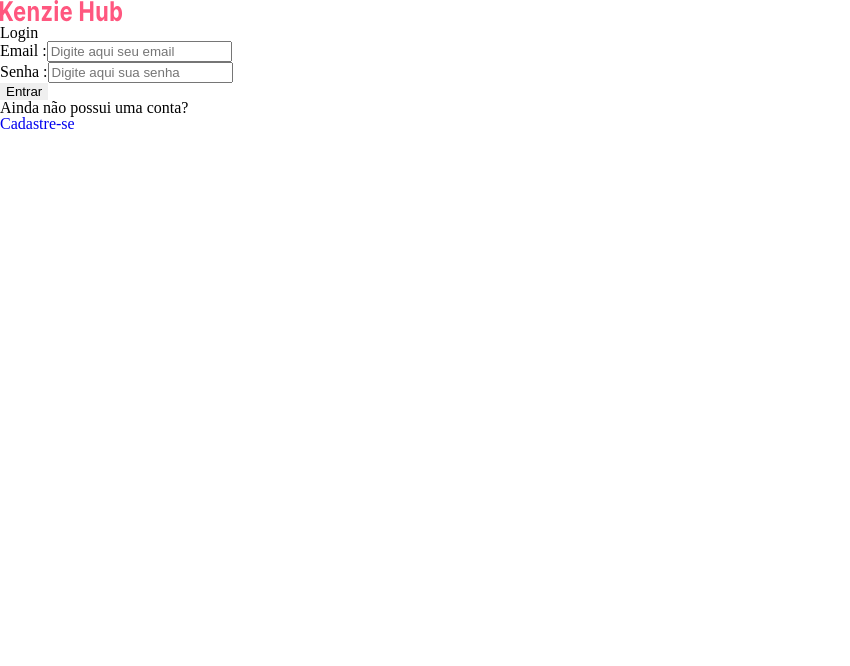
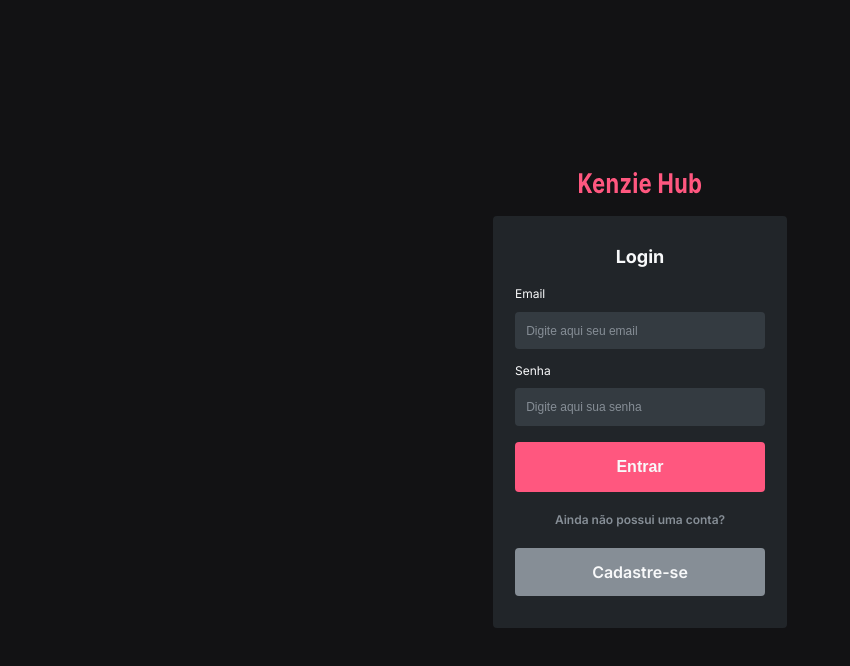
Before and after one commit to bruno-palma/m3-react-kenzie-hub-bruno-palma, a React (Vite) app: page / in a window 1280 px wide. Shown: the top 666 px of the page, without its empty margins (0-850 px from the left). Built offline with nearby package versions, Linux system fonts and the light colour scheme.

Commit message:
Começando a Estilização com SASS

```diff
--- a/src/App.jsx
+++ b/src/App.jsx
@@ -1,10 +1,24 @@
+import { ToastContainer } from "react-toastify";
 import { RouterMain } from "./routes/RouterMain";
+import "react-toastify/dist/ReactToastify.css";
 import "./styles/index.scss";
 
 const App = () => {
   return (
     <>
       <RouterMain />
+      <ToastContainer
+        position="top-right"
+        autoClose={3000}
+        hideProgressBar={false}
+        newestOnTop={false}
+        closeOnClick
+        rtl={false}
+        pauseOnFocusLoss
+        draggable
+        pauseOnHover
+        theme="dark"
+      />
     </>
   );
 };
--- a/src/components/Input/index.jsx
+++ b/src/components/Input/index.jsx
@@ -1,11 +1,12 @@
 import { forwardRef } from "react";
+import styles from "./styles.module.scss";
 
 export const Input = forwardRef(({ label, error, ...rest }, ref) => {
   return (
-    <div>
-      <label>{label} :</label>
-      <input ref={ref} {...rest} />
-      {error ? <p>{error.message}</p> : null}
+    <div className={styles.div}>
+      <label className={styles.label}>{label}</label>
+      <input className={styles.input} ref={ref} {...rest} />
+      {error ? <p className={styles.text}>{error.message}</p> : null}
     </div>
   );
 });
--- /dev/null
+++ b/src/components/Input/styles.module.scss
@@ -0,0 +1,44 @@
+.div {
+  width: 250px;
+  display: flex;
+  flex-direction: column;
+  gap: 0.7rem;
+  margin-bottom: 1rem;
+
+  .label {
+    color: var(--grey-0);
+    font-size: var(--headline-size);
+    font-weight: var(--font-regular);
+  }
+
+  .input {
+    border: none;
+    color: var(--grey-0);
+    background-color: var(--grey-2);
+    border-radius: var(--radius-default);
+    padding: 0.7rem;
+
+    &:focus {
+      outline: none;
+      color: var(--grey-0);
+      border: var(--border-default);
+    }
+
+    &:-webkit-autofill {
+      -webkit-text-fill-color: var(--grey-0);
+      -webkit-box-shadow: 0 0 0 100px var(--grey-2) inset;
+    }
+
+    &::placeholder {
+      color: var(--grey-1);
+      font-size: var(--headline-size);
+      font-weight: var(--font-regular);
+    }
+  }
+
+  .text {
+    color: var(--grey-0);
+    font-size: var(--headline-size);
+    font-weight: var(--font-bold);
+  }
+}
--- a/src/components/LoginForm/index.jsx
+++ b/src/components/LoginForm/index.jsx
@@ -13,8 +13,6 @@ export const LoginForm = () => {
     handleSubmit,
     formState: { errors },
   } = useForm({ resolver: zodResolver(loginFormSchema) });
-
-  //   Adicionar o errors nos inputs vindo do useForm
 
   return (
     <form onSubmit={handleSubmit(userLogin)}>
@@ -32,7 +30,9 @@ export const LoginForm = () => {
         placeholder="Digite aqui sua senha"
         {...register("password")}
       />
-      <button type="submit">Entrar</button>
+      <button className="button-default" type="submit">
+        Entrar
+      </button>
     </form>
   );
 };
--- a/src/components/RegisterForm/index.jsx
+++ b/src/components/RegisterForm/index.jsx
@@ -13,8 +13,6 @@ export const RegisterForm = () => {
     handleSubmit,
     formState: { errors },
   } = useForm({ resolver: zodResolver(registerFormSchema) });
-
-  //   Adicionar o errors nos inputs vindo do useForm
 
   return (
     <form onSubmit={handleSubmit(userRegister)}>
--- a/src/pages/LoginPage/index.jsx
+++ b/src/pages/LoginPage/index.jsx
@@ -3,6 +3,7 @@ import { Link } from "react-router-dom";
 import { LoginForm } from "../../components/LoginForm";
 import { useContext, useEffect } from "react";
 import { UserContext } from "../../providers/UserContext";
+import styles from "./styles.module.scss";
 
 export const LoginPage = () => {
   const { userAutoLogin } = useContext(UserContext);
@@ -13,19 +14,23 @@ export const LoginPage = () => {
 
   return (
     <>
-      <header>
+      <div className={styles.container}>
+        <header className={styles.header}>
           <img src={LogoKenzieHub} alt="Logo Kenzie Hub" />
         </header>
-      <main>
-        <div>
+        <main className={styles.main}>
+          <div className={styles.info}>
             <h2>Login</h2>
             <LoginForm />
-          <div>
+            <div className={styles.content}>
               <h4>Ainda não possui uma conta?</h4>
-            <Link to={"/register"}>Cadastre-se</Link>
+              <Link className={styles.link} to={"/register"}>
+                Cadastre-se
+              </Link>
             </div>
           </div>
         </main>
+      </div>
     </>
   );
 };
--- /dev/null
+++ b/src/pages/LoginPage/styles.module.scss
@@ -0,0 +1,63 @@
+.container {
+  width: 100vw;
+  height: 100vh;
+  display: flex;
+  flex-direction: column;
+  align-items: center;
+  justify-content: center;
+  gap: 1.4rem;
+
+  .header {
+    display: flex;
+    margin: 0px auto;
+  }
+  .main {
+    background-color: var(--grey-3);
+    border-radius: var(--radius-default);
+    padding: 2rem 1.4rem;
+
+    .info {
+      display: flex;
+      flex-direction: column;
+      align-items: center;
+      gap: 1.4rem;
+
+      h2 {
+        font-size: var(--title-1-size);
+        font-weight: var(--font-extra-bold);
+        color: var(--grey-0);
+      }
+
+      .content {
+        width: 100%;
+        display: flex;
+        flex-direction: column;
+        align-items: center;
+        gap: 1.4rem;
+
+        h4 {
+          color: var(--grey-1);
+          font-size: var(--headline-size);
+          font-weight: var(--font-bold);
+        }
+
+        .link {
+          width: 100%;
+          text-align: center;
+          background-color: var(--grey-1);
+          color: var(--grey-0);
+          font-size: var(--title-2-size);
+          font-weight: var(--font-bold);
+          border-radius: var(--radius-default);
+          padding-block: 1rem;
+          transition: 500ms;
+
+          &:hover {
+            background-color: var(--grey-2);
+            transform: scale(1.02);
+          }
+        }
+      }
+    }
+  }
+}
--- a/src/providers/UserContext.jsx
+++ b/src/providers/UserContext.jsx
@@ -1,6 +1,7 @@
 import { createContext, useState } from "react";
 import { api } from "../services";
 import { useNavigate } from "react-router-dom";
+import { toast } from "react-toastify";
 
 export const UserContext = createContext({});
 
@@ -16,7 +17,16 @@ export const UserProvider = ({ children }) => {
       setUser(data.user);
       navigate("/dashboard");
     } catch (error) {
-      console.log(error);
+      toast.error("Email ou Senha incorretos.", {
+        position: "top-right",
+        autoClose: 3000,
+        hideProgressBar: false,
+        closeOnClick: true,
+        pauseOnHover: false,
+        draggable: true,
+        progress: undefined,
+        theme: "dark",
+      });
     }
   };
 
@@ -24,9 +34,28 @@ export const UserProvider = ({ children }) => {
     try {
       const { confirmPassword, ...rest } = formData;
       const { data } = await api.post("/users", rest);
+      toast.success("Conta criada com sucesso!", {
+        position: "top-right",
+        autoClose: 3000,
+        hideProgressBar: false,
+        closeOnClick: true,
+        pauseOnHover: false,
+        draggable: true,
+        progress: undefined,
+        theme: "dark",
+      });
       navigate("/");
     } catch (error) {
-      console.log(error);
+      toast.error("Ops! Algo deu errado.", {
+        position: "top-right",
+        autoClose: 3000,
+        hideProgressBar: false,
+        closeOnClick: true,
+        pauseOnHover: false,
+        draggable: true,
+        progress: undefined,
+        theme: "dark",
+      });
     }
   };
 
@@ -48,7 +77,6 @@ export const UserProvider = ({ children }) => {
         setUser(data);
         navigate("/dashboard");
       } catch (error) {
-        console.log(error);
         localStorage.removeItem("@KenzieHub:Token");
       }
     }
@@ -56,7 +84,13 @@ export const UserProvider = ({ children }) => {
 
   return (
     <UserContext.Provider
-      value={{ user, userLogin, userRegister, userLogout, userAutoLogin }}
+      value={{
+        user,
+        userLogin,
+        userRegister,
+        userLogout,
+        userAutoLogin,
+      }}
     >
       {children}
     </UserContext.Provider>
--- a/src/styles/globalStyles.scss
+++ b/src/styles/globalStyles.scss
@@ -1 +1,25 @@
 @import url("./reset.scss");
+@import url("https://fonts.googleapis.com/css2?family=Inter:wght@100..900&display=swap");
+
+:root {
+  --color-primary: #ff577f;
+  --color-primary-focus: #ff427f;
+  --color-primary-negative: #59323f;
+
+  --grey-4: #121214;
+  --grey-3: #212529;
+  --grey-2: #343b41;
+  --grey-1: #868e96;
+  --grey-0: #f8f9fa;
+
+  --title-1-size: 1.125rem;
+  --title-2-size: 1rem;
+  --headline-size: 0.75rem;
+
+  --font-extra-bold: 700;
+  --font-bold: 600;
+  --font-regular: 400;
+
+  --border-default: 1px solid var(--grey-0);
+  --radius-default: 4px;
+}
--- a/src/styles/index.scss
+++ b/src/styles/index.scss
@@ -1 +1,24 @@
 @import url("./globalStyles.scss");
+
+body {
+  font-family: "Inter", sans-serif;
+  background-color: var(--grey-4);
+  color: var(--grey-0);
+}
+
+.button-default {
+  width: 100%;
+  text-align: center;
+  background-color: var(--color-primary);
+  color: var(--grey-0);
+  font-size: var(--title-2-size);
+  font-weight: var(--font-bold);
+  border-radius: var(--radius-default);
+  padding-block: 1rem;
+  transition: 500ms;
+
+  &:hover {
+    background-color: var(--color-primary-focus);
+    transform: scale(1.02);
+  }
+}
```
Lines whose indentation alone changed are shown as unchanged.
